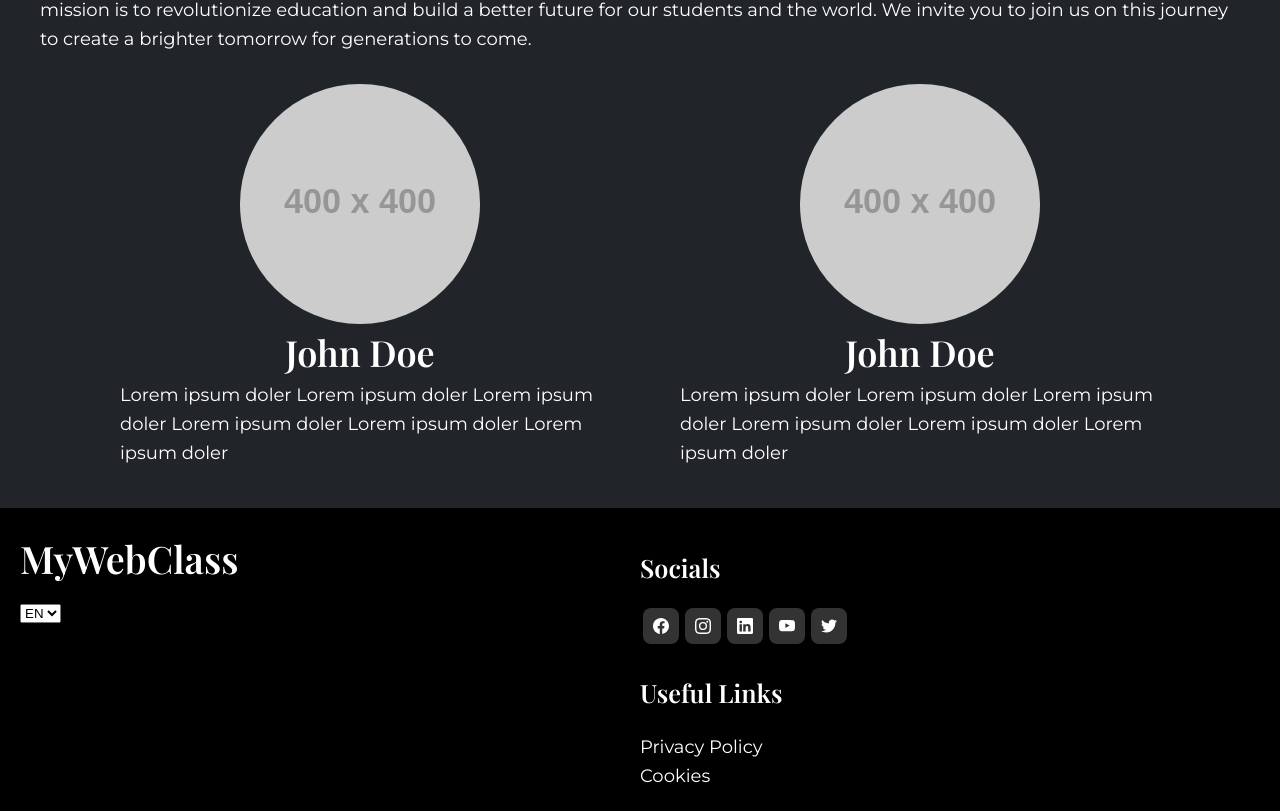
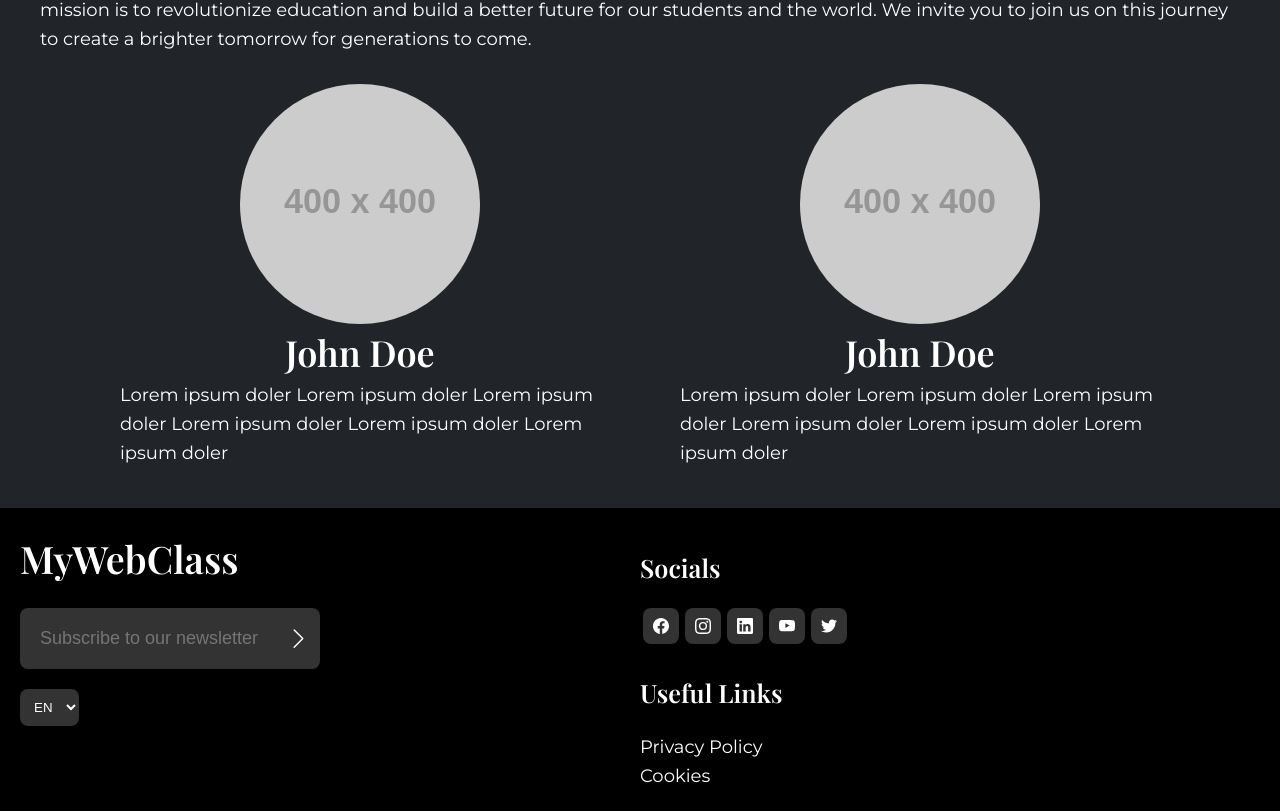
Before and after one commit to NJIT-WIS/project-2-team-straw-hat, a Next.js app: page /about in a window 1280 px wide. Shown: the part 546-1357 px from the top of the page. Built offline with nearby package versions, Linux system fonts and the light colour scheme; a web font is replaced by a local one.

Commit message:
Added mailchimp with minor fix

```diff
--- a/components/footer.js
+++ b/components/footer.js
@@ -1,21 +1,38 @@
-import { BsFacebook, BsInstagram, BsLinkedin, BsYoutube } from "react-icons/bs";
-
+import {
+  BsFacebook,
+  BsInstagram,
+  BsLinkedin,
+  BsYoutube,
+  BsChevronBarRight,
+  BsChevronRight,
+} from "react-icons/bs";
+import mailchimp from "../helper/mailchimp";
 import { FaTwitter } from "react-icons/fa";
 import Link from "next/link";
 import Styles from "../styles/Footer.module.css";
+import { useState } from "react";
 
 export default function Footer() {
+  const [email, setEmail] = useState("");
+  const onSubHandler = () => {
+    email != null && email != "" && mailchimp({ email });
+  };
+
   return (
     <footer className={Styles.footer}>
       <div className={Styles.left}>
         <h2>MyWebClass</h2>
+        <div className={Styles.subscribeContainer}>
+          <input
+            type="text"
+            placeholder="Subscribe to our newsletter"
+            onChange={(e) => setEmail(e.target.value)}
+          />
+          <BsChevronRight onClick={() => onSubHandler()} />
+        </div>
         <select id="Language" name="Language">
-          <option value="english">
-            <span class="fi fi-us"></span> EN
-          </option>
-          <option value="Spanish">
-            <span class="fi fi-es"></span> ES
-          </option>
+          <option value="english">EN</option>
+          <option value="Spanish">ES</option>
         </select>
       </div>
       <div className={Styles.right}>
--- /dev/null
+++ b/helper/mailchimp.js
@@ -0,0 +1,40 @@
+import fetch from "isomorphic-unfetch";
+
+export default async function mailchimp({ email }) {
+  try {
+    const AUDIENCE_ID = "2ab14b7ef1";
+    const API_KEY = "c1ef491c372d4616e80e29a95623e240-us21";
+    const DATACENTER = "us21";
+    // const AUDIENCE_ID = process.env.MAILCHIMP_AUDIENCE_ID;
+    // const API_KEY = process.env.MAILCHIMP_API_KEY;
+    // const DATACENTER = process.env.MAILCHIMP_API_SERVER;
+    const data = {
+      email_address: email,
+      status: "subscribed",
+    };
+
+    const response = await fetch(
+      `/mailchimp/3.0/lists/${AUDIENCE_ID}/members`,
+
+      {
+        body: JSON.stringify(data),
+        headers: {
+          Authorization: `apikey ${API_KEY}`,
+          "Content-Type": "application/json",
+        },
+        method: "POST",
+      }
+    );
+
+    if (response.status >= 400) {
+      return res.status(400).json({
+        error: `There was an error subscribing to the newsletter.
+        Hit me up peter@peterlunch.com and I'll add you the old fashioned way :(.`,
+      });
+    }
+
+    // return res.status(201).json({ error: "" });
+  } catch (error) {
+    // return res.status(500).json({ error: error.message || error.toString() });
+  }
+}
--- a/next.config.js
+++ b/next.config.js
@@ -3,13 +3,21 @@
  */
 const nextConfig = {
   reactStrictMode: true,
+  async rewrites() {
+    return [
+      {
+        source: "/mailchimp/:path*",
+        destination: "https://us21.api.mailchimp.com/:path*",
+      },
+    ];
+  },
   images: {
     domains: [
       "img.etimg.com",
       "assets.vogue.com",
       "m.media-amazon.com",
       "upload.wikimedia.org",
-      "cdn.kastatic.org"
+      "cdn.kastatic.org",
     ],
   },
 };
--- a/package.json
+++ b/package.json
@@ -17,6 +17,7 @@
     "i18next": "^22.4.15",
     "i18next-browser-languagedetector": "^7.0.1",
     "i18next-http-backend": "^2.2.0",
+    "isomorphic-unfetch": "^4.0.2",
     "next": "latest",
     "next-i18next": "^13.2.2",
     "react": "18.2.0",
--- a/pages/index.js
+++ b/pages/index.js
@@ -80,7 +80,7 @@ export default function Home() {
           onSwiper={(swiper) => console.log(swiper)}
         >
           {slidesData.map((item, index) => (
-            <SwiperSlide>
+            <SwiperSlide key={index}>
               <Slide item={item} />
             </SwiperSlide>
           ))}
--- a/styles/Footer.module.css
+++ b/styles/Footer.module.css
@@ -23,6 +23,47 @@
   font-size: 1.4rem;
   margin: 0;
   padding: 0;
+}
+
+.subscribeContainer {
+  display: flex;
+  justify-content: flex-start;
+  align-items: center;
+  background-color: rgba(255, 255, 255, 0.2);
+  color: #fff;
+  border: 0px solid #fff;
+  border-radius: 8px;
+  padding: 10px;
+  margin-top: 20px;
+  width: 300px;
+  transition: all 0.2s ease-in;
+}
+
+.subscribeContainer .left input:focus,
+.subscribeContainer:hover,
+.subscribeContainer:focus {
+  background-color: #fff;
+  color: #000;
+}
+
+.left select {
+  display: flex;
+  justify-content: center;
+  align-items: center;
+  background-color: rgba(255, 255, 255, 0.2);
+  color: #fff;
+  border: 0px solid #fff;
+  border-radius: 8px;
+  padding: 10px;
+  margin-top: 20px;
+}
+
+.left input {
+  font-size: 1rem;
+  width: 100%;
+  background-color: rgba(0, 0, 0, 0);
+  border: 0px solid #fff;
+  padding: 10px;
 }
 
 .left h2 {
```
Also changed, not shown: 1 other file (tests, documents, lock files or other folders).
